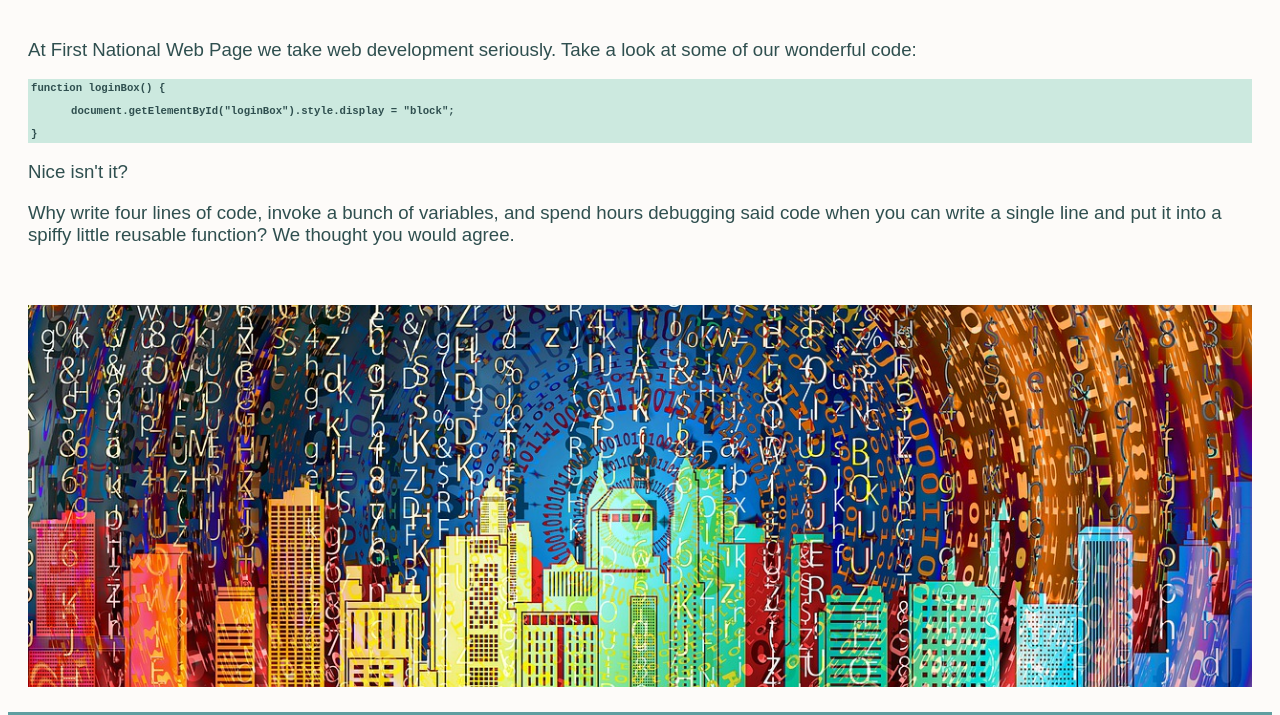
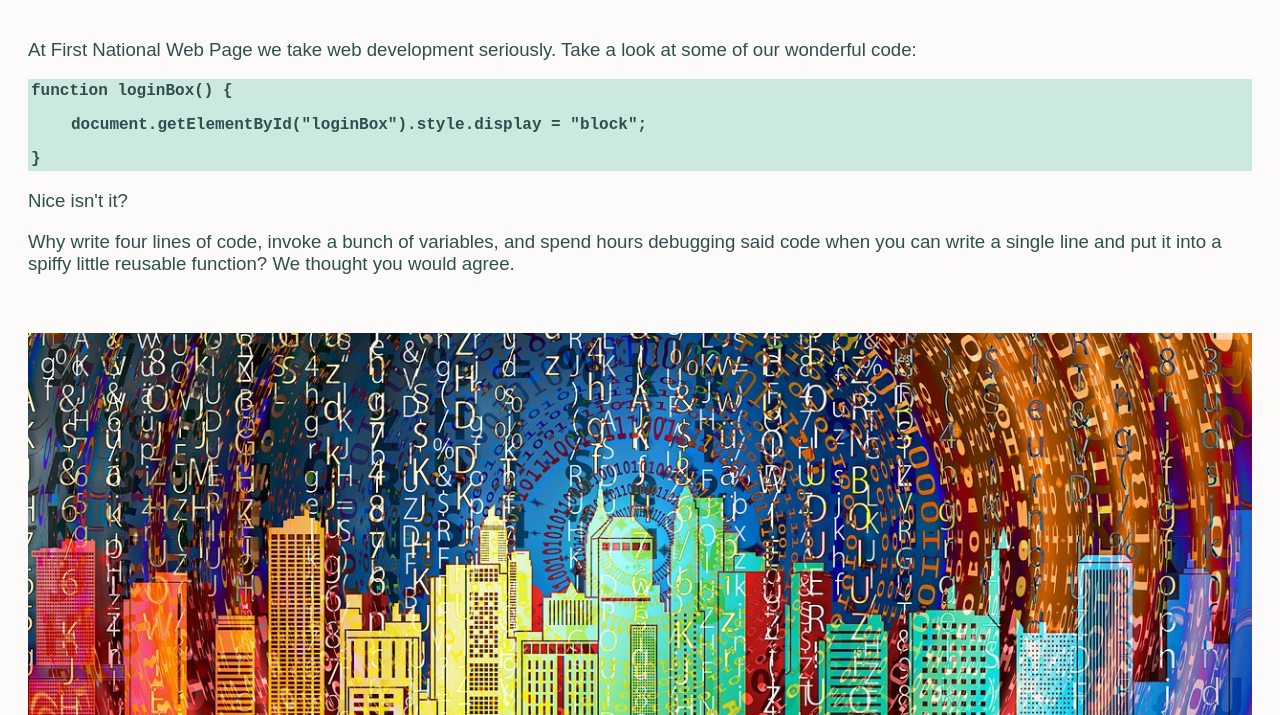
Before and after one commit to PomoRev/NET3010, a PHP site: page /Lecture9.html in a window 1280 px wide. Shown: the part 125-840 px from the top of the page. Run offline with PHP 8.4, Linux system fonts and the light colour scheme.

Commit message:
code updated

```diff
--- a/general.css
+++ b/general.css
@@ -114,7 +114,7 @@ nav button:active, #closeLogin:active, #loginSubmit:hover {
 
     font-family: 'Courier New', Courier, monospace;
     font-weight: bold;
-    font-size: 8pt;
+    font-size: 12pt;
 
     overflow-wrap: break-word;
 
```
